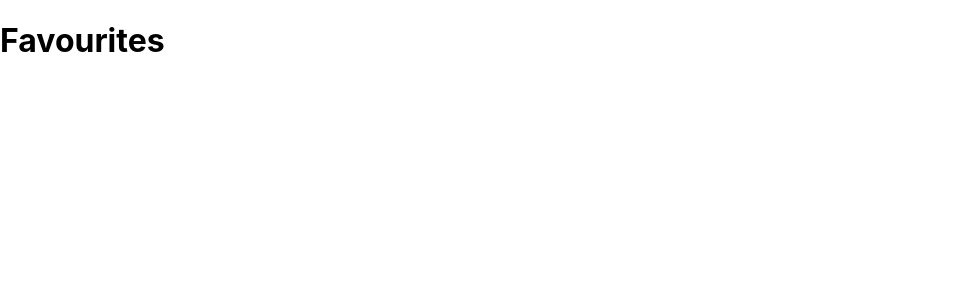
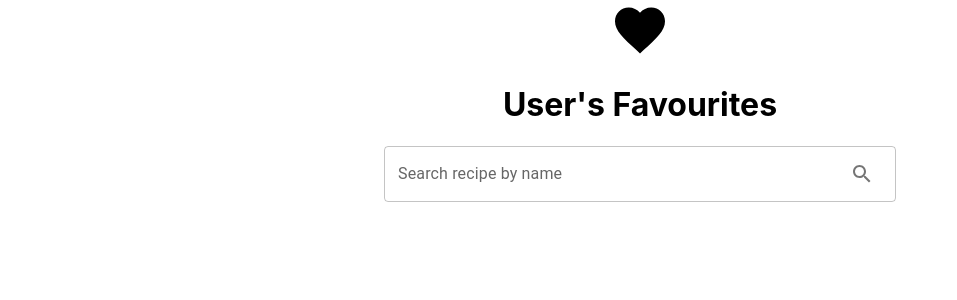
Before and after one commit to h3770k1k1/rapidapi-cake-app, a React (Create React App) app: page /favourites in a window 1280 px wide. Shown: the top 300 px of the page, without its empty margins (0-957 px from the left). Built offline with nearby package versions, Linux system fonts and the light colour scheme.

Commit message:
fixed favourites layout

```diff
--- /dev/null
+++ b/src/components/FavouritesPage.css
@@ -0,0 +1,3 @@
+.Favourites{
+    text-align: center;
+}
--- a/src/components/FavouritesPage.jsx
+++ b/src/components/FavouritesPage.jsx
@@ -1,8 +1,15 @@
 import React from "react";
+import SearchBar from "./SearchBar";
+import FavoriteIcon from "@mui/icons-material/Favorite";
+import Grid from "@mui/material/Grid";
+import "./FavouritesPage.css";
+
 const FavouritesPage = () => {
 	return (
-		<div>
-			<h1>Favourites</h1>
+		<div className="Favourites">
+			<FavoriteIcon style={{ fontSize: 60 }} />
+			<h1>User's Favourites</h1>
+			<SearchBar />
 		</div>
 	);
 };
```
